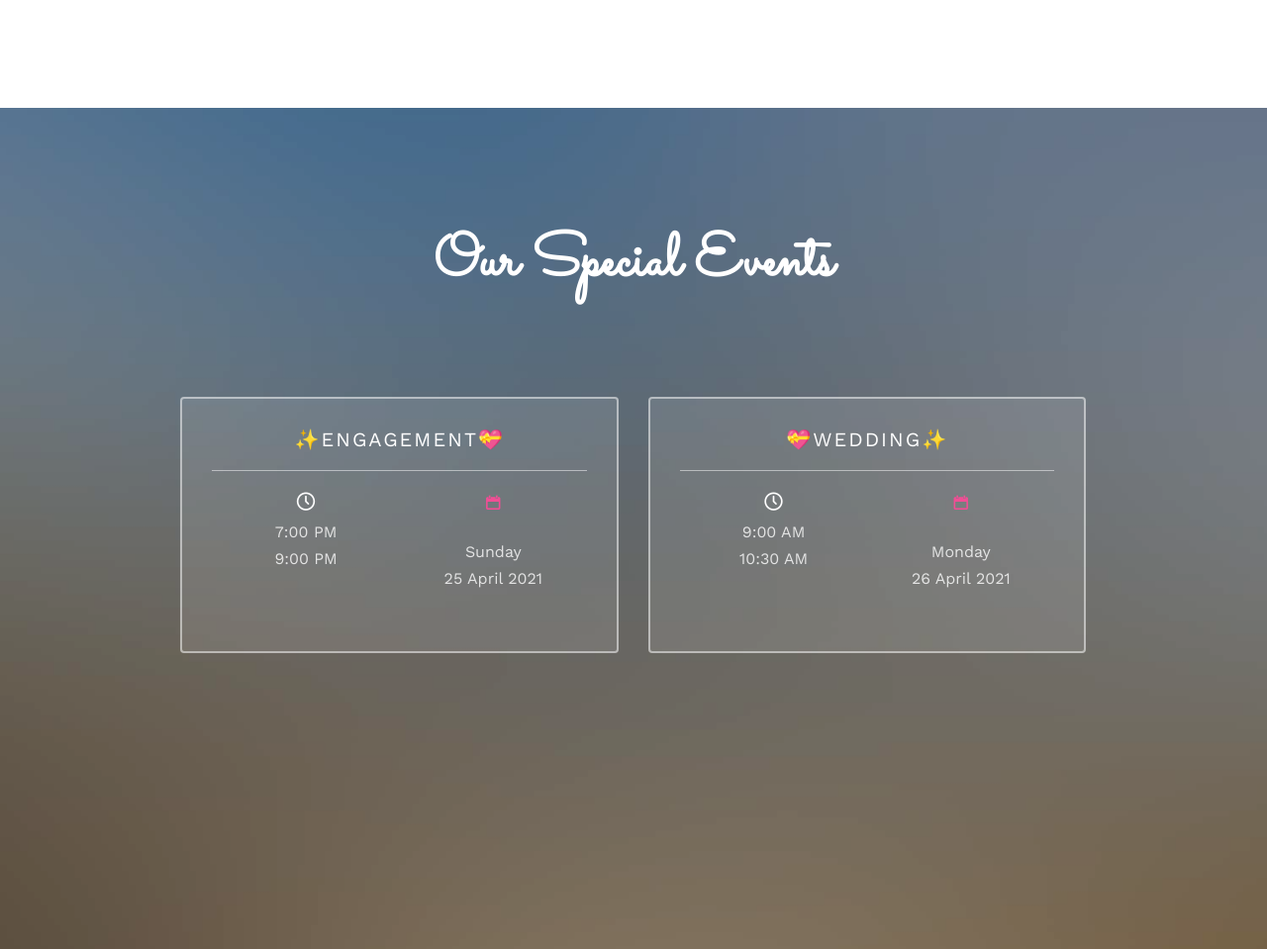
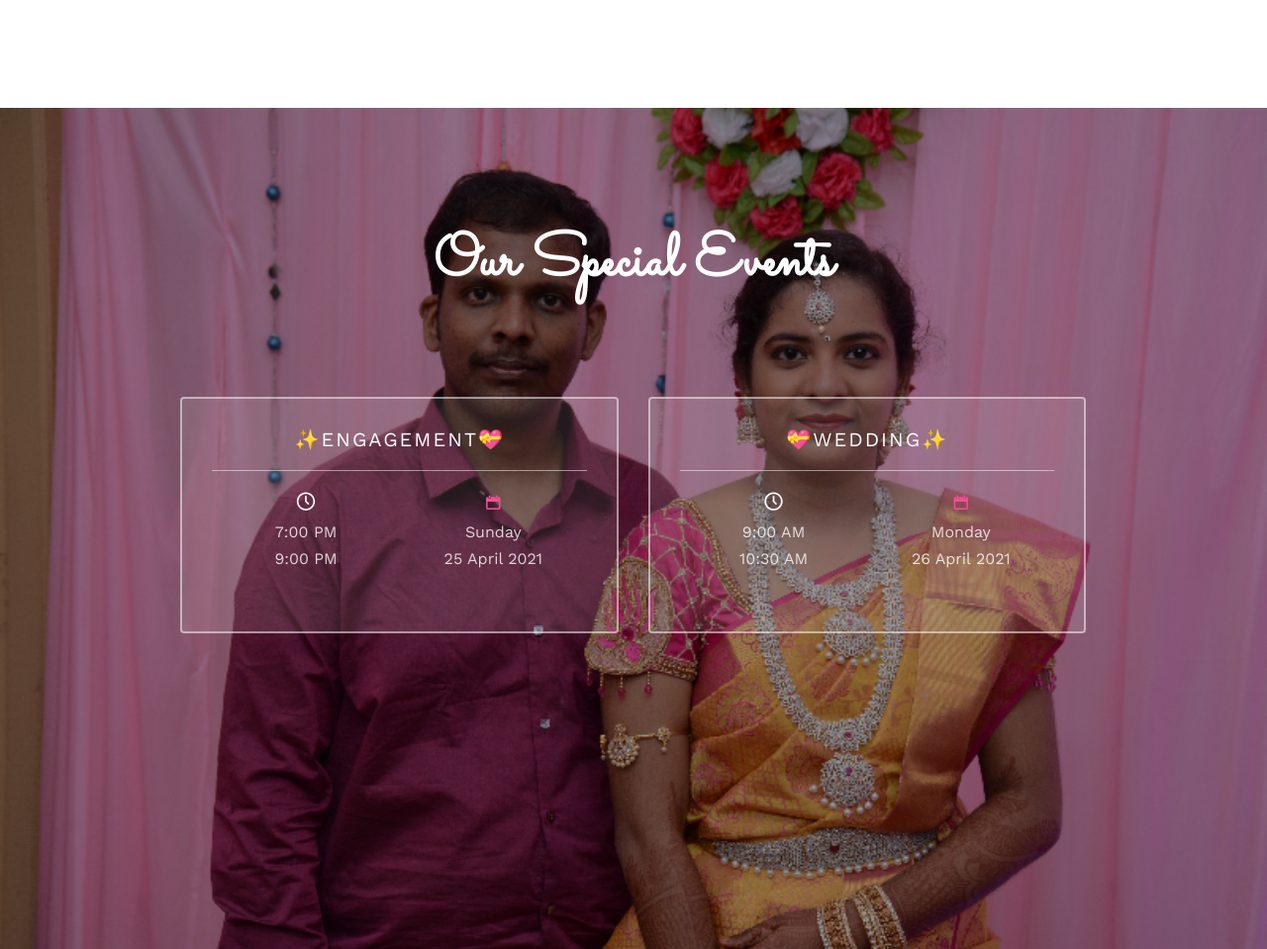
Before and after one commit to dineshaishwarya/dineshaishwarya.github.io, a plain HTML site: page index.html in a window 1280 px wide. Shown: the part 1497-2456 px from the top of the page at 99% size. Drawn offline with nearby package versions, Linux system fonts and the light colour scheme; files whose address does not match are found by name.

Commit message:
Add: background;

```diff
--- a/index.html
+++ b/index.html
@@ -153,7 +153,7 @@
 		</nav>
 
 		<header id="fh5co-header" class="fh5co-cover" role="banner"
-			style="background-image:url(images/own/DSC_6522 (1).jpg);" data-stellar-background-ratio="1">
+			style="background-image:url(images/own/DSC_6527.png);" data-stellar-background-ratio="1">
 			<div class="overlay"></div>
 			<div class="container">
 				<div class="row">
@@ -208,7 +208,7 @@
 			</div>
 		</div>
 
-		<div id="fh5co-event" class="fh5co-bg" style="background-image:url(images/img_bg_3.jpg);">
+		<div id="fh5co-event" class="fh5co-bg" style="background-image:url(images/own/DSC_6527.png);">
 			<div class="overlay"></div>
 			<div class="container">
 				<div class="row">
@@ -230,8 +230,8 @@
 											<span>9:00 PM</span>
 										</div>
 										<div class="event-col">
-											<p><a href="https://calendar.google.com/calendar/u/0/r/eventedit?text=Dinesh%20Weds%20Aishwarya&dates=20210425T1900000/20210425T210000&details=&location=Master%20Printers%20Association%20Marraige%20hall,%20Parasakthi%20Colony,%20Sivakasi,%20Tamil%20Nadu%20626123,%20India"
-													class="icon-calendar"></a></p>
+											<a href="https://calendar.google.com/calendar/u/0/r/eventedit?text=Dinesh%20Weds%20Aishwarya&dates=20210425T1900000/20210425T210000&details=&location=Master%20Printers%20Association%20Marraige%20hall,%20Parasakthi%20Colony,%20Sivakasi,%20Tamil%20Nadu%20626123,%20India"
+													class="icon-calendar"></a>
 											<span>Sunday</span>
 											<span>25 April 2021</span>
 										</div>
@@ -247,8 +247,8 @@
 											<span>10:30 AM</span>
 										</div>
 										<div class="event-col">
-											<p><a href="https://calendar.google.com/calendar/u/0/r/eventedit?text=Aishwarya%20Weds%20Dinesh&dates=20210426T09000000/20210426T103000&details=&location=Master%20Printers%20Association%20Marraige%20hall,%20Parasakthi%20Colony,%20Sivakasi,%20Tamil%20Nadu%20626123,%20India"
-													target="_blank" class="icon-calendar"></a></p> <span>Monday</span>
+											<a href="https://calendar.google.com/calendar/u/0/r/eventedit?text=Aishwarya%20Weds%20Dinesh&dates=20210426T09000000/20210426T103000&details=&location=Master%20Printers%20Association%20Marraige%20hall,%20Parasakthi%20Colony,%20Sivakasi,%20Tamil%20Nadu%20626123,%20India"
+													target="_blank" class="icon-calendar"></a> <span>Monday</span>
 											<span>26 April 2021</span>
 										</div>
 										<!--<p>Far far away, behind the word mountains, far from the countries Vokalia and Consonantia, there live the blind texts. Separated they live in Bookmarksgrove right at the coast of the Semantics, a large language ocean.</p>-->
@@ -795,12 +795,12 @@
 
 			function check()
 			{
-				// if(down) {
+				if(down) {
 					var start = 1 - Math.round(Math.random()) * 2;
 					var scale = Math.random() * Math.random() * 0.8 + 0.2;
 					var bound = 30 + Math.random() * 20;
 					generateHeart(event.pageX - brd.offsetLeft + cursorXOffset, event.pageY - brd.offsetTop + cursorYOffset, bound, start, scale);
-				// }
+				}
 			}
 
 		</script>
```
